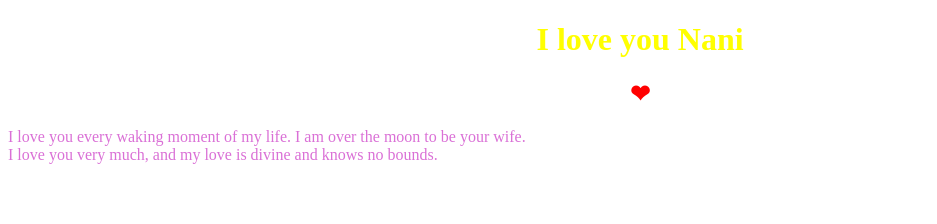
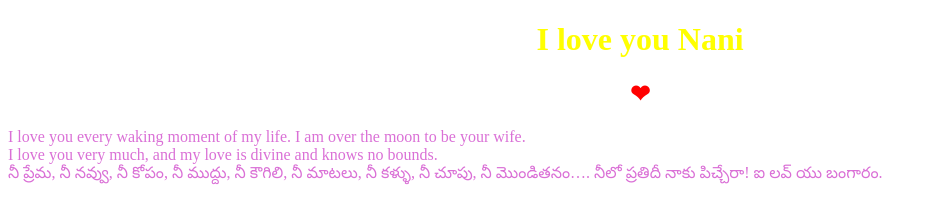
Before and after one commit to harikarampally9/my-awesome-app, a plain HTML site: page index.html in a window 1280 px wide. Shown: the whole page, without its empty margins (0-937 px from the left). Drawn offline with Linux system fonts and the light colour scheme.

Commit message:
updated in telugu

```diff
--- a/index.html
+++ b/index.html
@@ -27,7 +27,9 @@
     <p>
       I love you every waking moment of my life. I am over the moon to be your
       wife. <br />
-      I love you very much, and my love is divine and knows no bounds.
+      I love you very much, and my love is divine and knows no bounds.<br />
+      నీ ప్రేమ, నీ నవ్వు, నీ కోపం, నీ ముద్దు, నీ కౌగిలి, నీ మాటలు, నీ కళ్ళు, నీ
+      చూపు, నీ మొండితనం…. నీలో ప్రతిదీ నాకు పిచ్చేరా! ఐ లవ్ యు బంగారం.
     </p>
     <script src="script.js"></script>
   </body>
```
